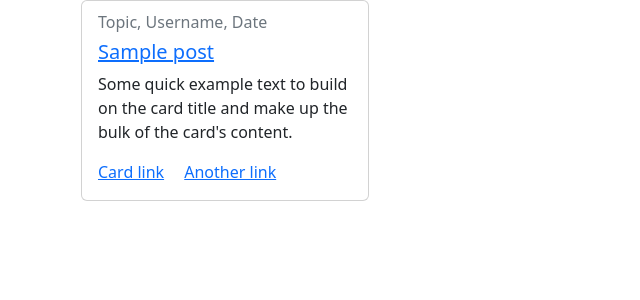
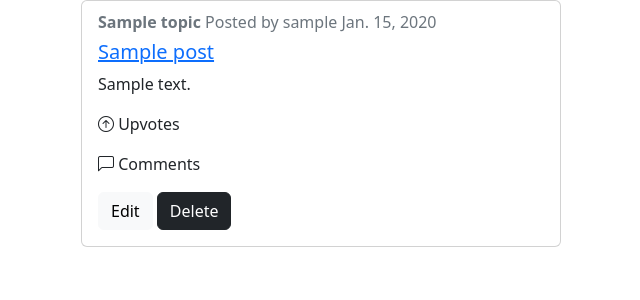
Before and after one commit to Awoyalejohn/Newsit, a Django app: page / in a window 1280 px wide. Shown: the top 300 px of the page, without its empty margins (1-641 px from the left). Run offline with Django 4.2, Linux system fonts and the light colour scheme; tables that the repository leaves empty hold one stand-in row (values such as "Sample post").

Commit message:
Add more quries from database to cards and bootstrap buttons on homepage

```diff
--- a/news/admin.py
+++ b/news/admin.py
@@ -9,11 +9,11 @@ admin.site.register(Topic)
 @admin.register(Post)
 class PostAdmin(SummernoteModelAdmin):
     """ Admin interface for posts """
-    list_display = ('title', 'slug', 'topic', 'created_on', 'last_updated')
+    list_display = ('title', 'slug', 'author', 'topic', 'created_on')
     search_fields = ['title', 'content']
     prepopulated_fields = {'slug': ('title',)}
     list_filter = ('topic', 'created_on')
-    summernote_fields = ('content')
+    summernote_fields = ('content',)
 
 
 @admin.register(Comment)
--- a/templates/base.html
+++ b/templates/base.html
@@ -7,6 +7,7 @@
       <meta name="viewport" content="width=device-width, initial-scale=1.0">
       <title>Tech Discuss</title>
       <link href="https://cdn.jsdelivr.net/npm/bootstrap@5.2.0-beta1/dist/css/bootstrap.min.css" rel="stylesheet" integrity="sha384-0evHe/X+R7YkIZDRvuzKMRqM+OrBnVFBL6DOitfPri4tjfHxaWutUpFmBp4vmVor" crossorigin="anonymous">
+      <link rel="stylesheet" href="https://cdn.jsdelivr.net/npm/bootstrap-icons@1.5.0/font/bootstrap-icons.css">
   </head>
   <body>
 
--- a/templates/index.html
+++ b/templates/index.html
@@ -3,15 +3,17 @@
 {% block content %}
 <!-- Post list items -->
 {% for post in post_list %}
-<div class="card" style="width: 18rem;">
+<div class="card" style="width: 30rem;">
     <div class="card-body">
-      <h6 class="card-subtitle mb-2 text-muted">Topic, Username, Date</h6>
+      <h6 class="card-subtitle mb-2 text-muted"><strong>{{post.topic}}</strong> Posted by {{ post.author }} {{ post.created_on }}</h6>
       <a href="{% url 'post_detail' post.slug %}" class="post-link">
         <h5 class="card-title">{{ post.title }}</h5>
       </a>
-      <p class="card-text">Some quick example text to build on the card title and make up the bulk of the card's content.</p>
-      <a href="#" class="card-link">Card link</a>
-      <a href="#" class="card-link">Another link</a>
+      <p class="card-text">{{ post.content | safe }}</p>
+      <p><i class="bi bi-arrow-up-circle"></i> Upvotes</p>
+      <p><i class="bi bi-chat-left"></i> Comments</p>
+      <a href="#" class="btn btn-light">Edit</a>
+      <a href="#" class="btn btn-dark">Delete</a>
     </div>
 </div>
 {% endfor %}
```
